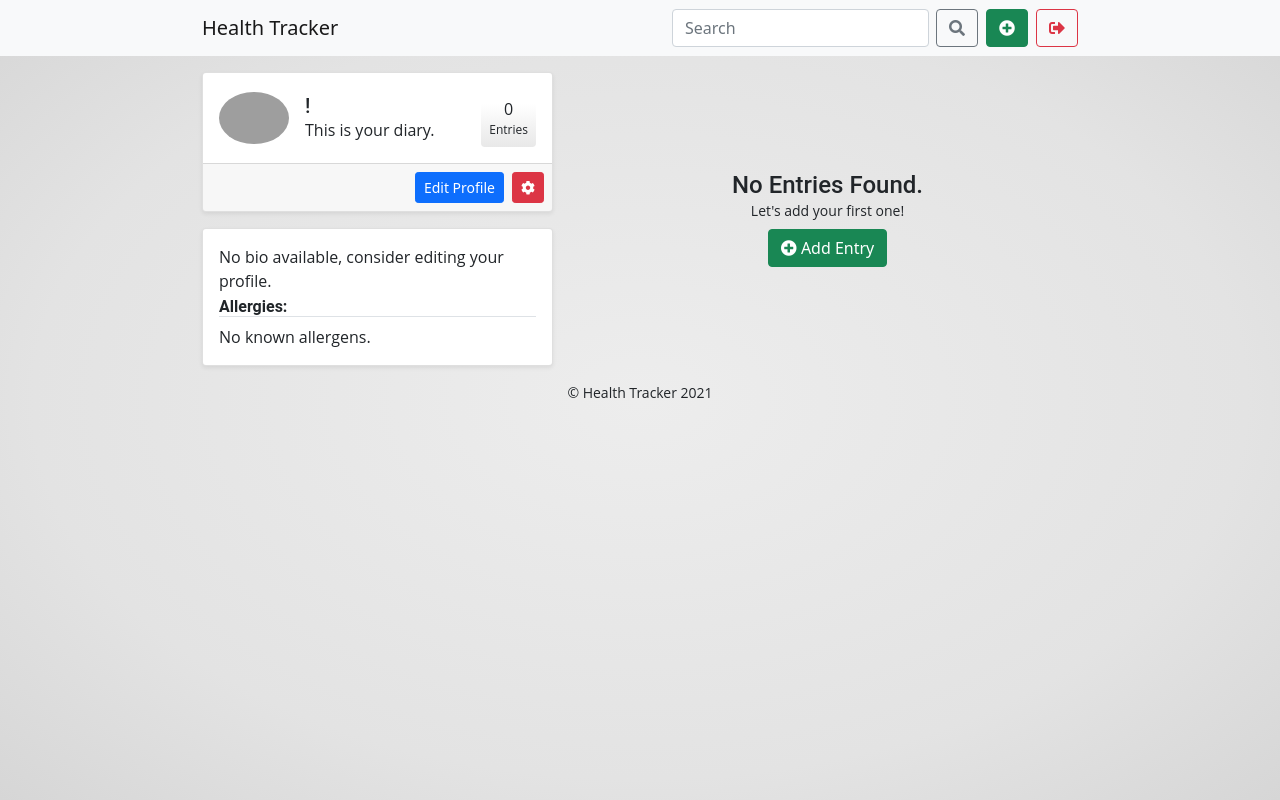
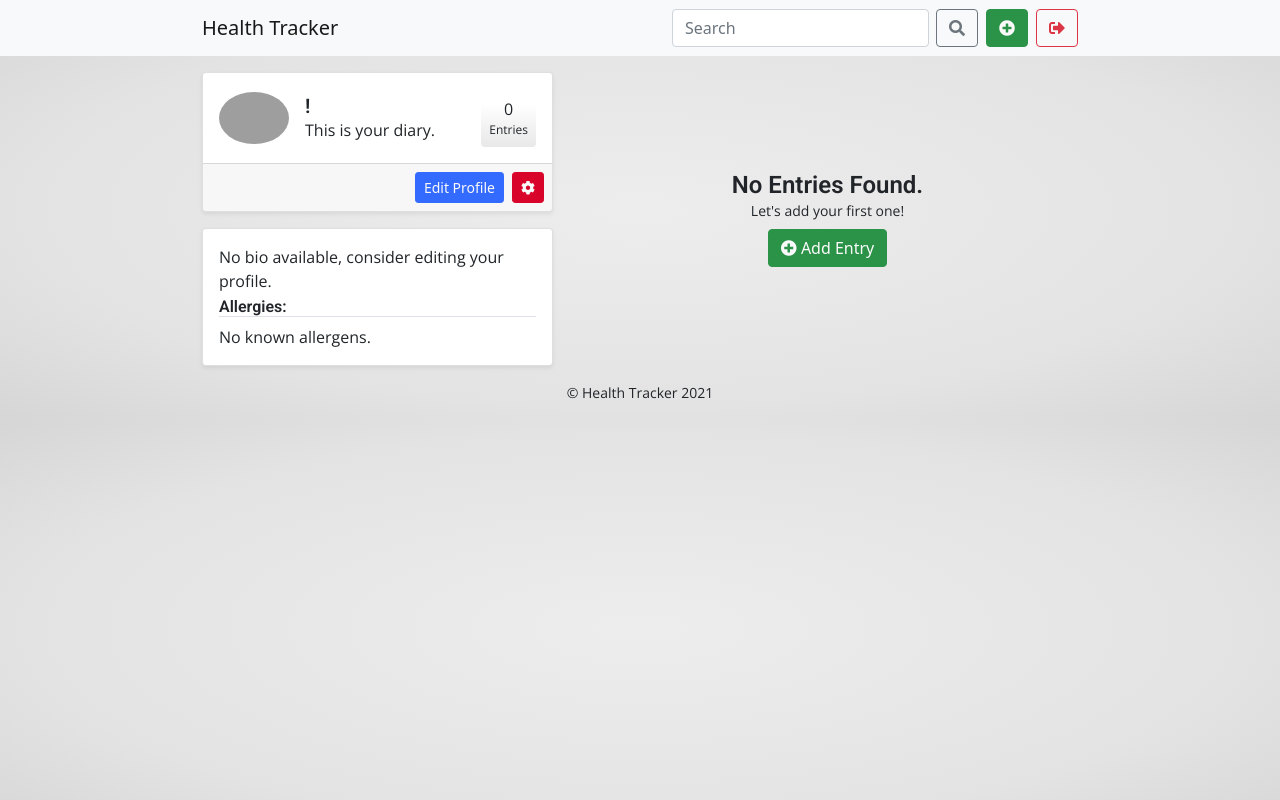
Before and after one commit to JakubMrowicki/health-tracker, a Flask app: template templates/feed.html in a window 1280 px wide. Run offline with Flask 2, Linux system fonts and the light colour scheme; the template is opened without the code that fills it, so the values that code supplies are empty; some libraries are stand-ins or nearby versions; grey boxes are pictures that could not be loaded.

Commit message:
update feed styling

```diff
--- a/app.py
+++ b/app.py
@@ -24,7 +24,7 @@ mongo = PyMongo(app)
 # Contant Values
 TITLE_LIMIT = 70
 BODY_LIMIT = 200
-LAZY_LIMIT = 6
+LAZY_LIMIT = 10
 
 
 @app.route("/", methods=["GET", "POST"])
--- a/static/css/style.css
+++ b/static/css/style.css
@@ -1,3 +1,4 @@
+@import url('https://fonts.googleapis.com/css2?family=Open+Sans&family=Roboto:wght@600&display=swap');
 /*Overrides Start*/
 * {
     margin: 0;
@@ -15,7 +16,6 @@ body {
     background: radial-gradient(ellipse at center, #ededed 0%, #e3e3e3 67%, #d6d6d6 100%);
     filter: progid:DXImageTransform.Microsoft.gradient( startColorstr='#ededed', endColorstr='#d6d6d6', GradientType=1 );
     overflow-x: hidden;
-    height: 100vh;
 }
 
 h1,
@@ -58,6 +58,24 @@ small {
     /* Internet Explorer/Edge */
     user-select: none;
     /* Non-prefixed version, currently supported by Chrome, Edge, Opera and Firefox */
+}
+
+.btn-success {
+    color: #fafafa;
+    background-color: #2B9348;
+    border-color: #2B9348;
+}
+
+.btn-primary {
+    color: #fafafa;
+    background-color: #336AFF;
+    border-color: #336AFF;
+}
+
+.btn-danger {
+    color: #fafafa;
+    background-color: #D90429;
+    border-color: #D90429;
 }
 /*Overrides End*/
 
@@ -102,6 +120,24 @@ small {
 /* Profile Styling End */
 
 /*Media Queries*/
+/* @media screen and (min-height: 200px) {
+
+    Vertically Center If Screen Height > Content Height
+    body {
+        height: 100vw;
+        display: -webkit-box;
+        display: -ms-flexbox;
+        display: flex;
+        -webkit-box-orient: vertical;
+        -webkit-box-direction: normal;
+        -ms-flex-direction: column;
+        flex-direction: column;
+        -webkit-box-pack: center;
+        -ms-flex-pack: center;
+        justify-content: center;
+    }
+} */
+
 @media screen and (min-width: 992px) {
 
     .container {
--- a/static/js/script.js
+++ b/static/js/script.js
@@ -192,7 +192,7 @@ if ($('#feed-header').length) {
                     if (data[i]['pinned']) {
                         template_clone.querySelector("#pin-btn").innerHTML = `<i class="fas fa-star"></i>`;
                         template_clone.querySelector("#pin-btn").setAttribute("title", "Unpin");
-                        template_clone.querySelector("#title").innerHTML = `<i class="fas fa-star"></i> ${data[i]['title']}`;
+                        template_clone.querySelector("#title").innerHTML = `<i style="color: #FFD700" class="fas fa-star"></i> ${data[i]['title']}`;
                     }
                     template_clone.querySelector("#pin-btn").setAttribute("href", pinUrl);
                     template_clone.querySelector("#edit-btn").setAttribute("onclick", "edit('" + data[i]['_id'] + "')");
```
Also changed, not shown: templates/welcome.html (+0 -18 lines).
